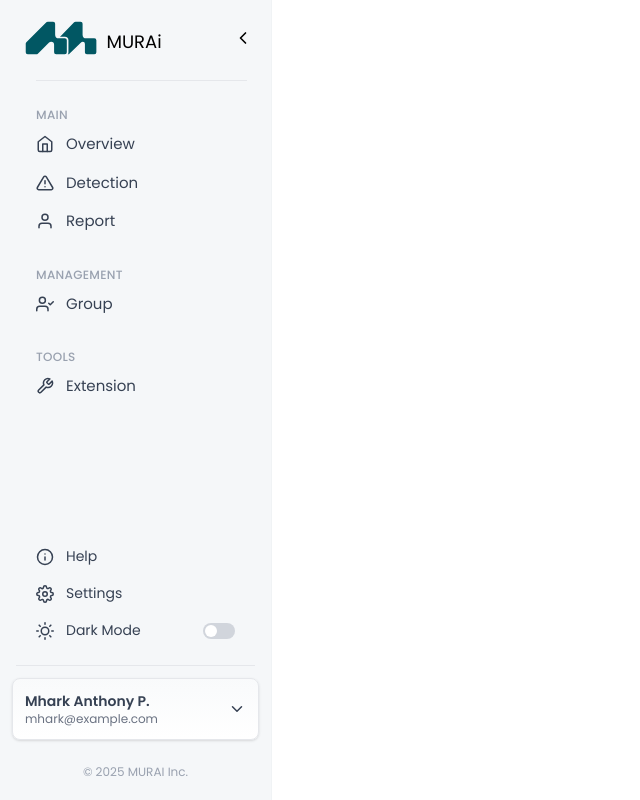
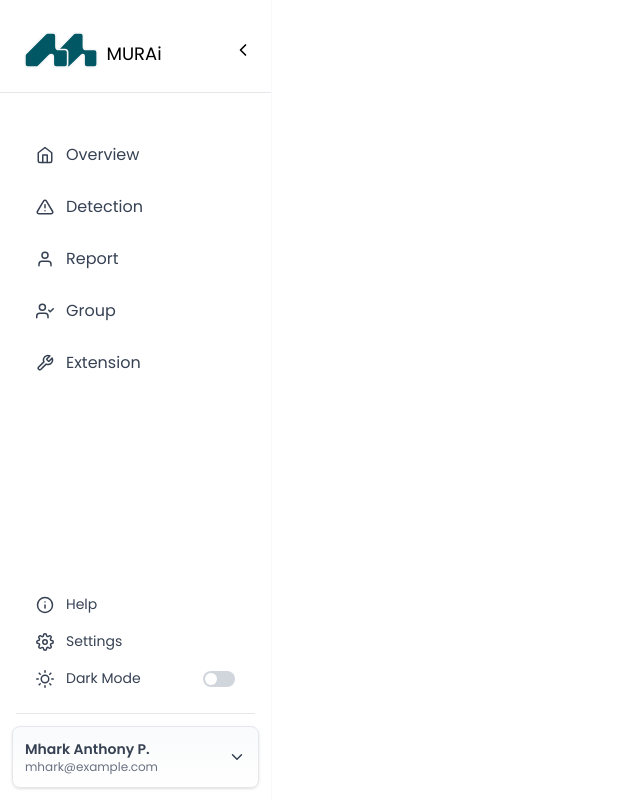
Before and after one commit to yno0/murai-web-app, a React (Vite) app: page /client in a window 1280 px wide. Shown: the whole page, without its empty margins (0-640 px from the left). Built offline with nearby package versions, Linux system fonts and the light colour scheme.

Commit message:
revised ssidenav for client final v2

```diff
--- a/src/components/client/sidebar.jsx
+++ b/src/components/client/sidebar.jsx
@@ -45,6 +45,8 @@ export function ClientSidebar() {
   const toolsMenu = [
     { label: "Extension", icon: <FiTool />, href: "/client/extension" },
   ];
+
+  const menuItems = [...mainMenu, ...managementMenu, ...toolsMenu];
 
   const lowerMenu = [
     { label: "Help", icon: <FiInfo />, href: "/client/help" },
@@ -94,7 +96,7 @@ export function ClientSidebar() {
 
   return (
     <aside
-      className={`bg-[#F5F7F9] h-screen flex flex-col justify-between border-r border-gray-200/30 transition-all duration-300 ${isOpen ? "w-68" : "w-16"}`}
+      className={`bg-white h-screen flex flex-col justify-between border-r border-gray-200/30 transition-all duration-300 pt-3 ${isOpen ? "w-68" : "w-16"}`}
       style={{ fontFamily: 'Poppins, sans-serif', position: 'relative' }}
     >
       {/* Top: Toggle Button (closed) and Logo/Menu (open) */}
@@ -126,75 +128,27 @@ export function ClientSidebar() {
                   <FiChevronLeft size={20} />
                 </button>
               </div>
-              <div className="border-t border-gray-200 mb-6 mx-3"></div>
+              <div className="border-t border-gray-200 mb-10 -ml-6 -mr-3"></div>
             </>
           )}
-          <nav className={`flex flex-col gap-0 ${isOpen ? "" : "items-center"}`}>
-            {/* Main Menu Items */}
-            {isOpen && (
-              <span className="text-xs text-gray-400 font-medium px-3 py-0.5 uppercase tracking-wide">Main</span>
-            )}
-            {mainMenu.map((item) => {
+          <nav className={`flex flex-col ${isOpen ? "gap-2" : "items-center gap-1.5"}`}>
+            {menuItems.map((item) => {
               const isActive = location.pathname === item.href;
               return (
+                <React.Fragment key={item.label}>
                   <a
-                  key={item.label}
                     href={item.href}
-                  className={`flex items-center ${isOpen ? "gap-2.5 px-3 py-2 rounded-lg w-full" : "justify-center p-2 rounded-lg w-10 h-10"} transition-all duration-200 ease-in-out
-                    ${isActive ? "bg-white text-[#015763] shadow-sm font-semibold border border-gray-100" : "text-gray-700 hover:bg-gray-100 hover:text-gray-900 hover:shadow-sm"}`}
-                  style={{ fontSize: '15px', fontWeight: '400' }}
+                    className={`flex items-center ${isOpen ? "gap-2.5 px-3 py-2.5 rounded-lg w-full" : "justify-center p-2 rounded-lg w-10 h-10"} transition-all duration-200 ease-in-out
+                      ${isActive ? "bg-[#015763] text-white shadow-sm font-semibold" : "text-gray-700 hover:bg-[#015763]/10 hover:text-[#015763] hover:shadow-sm"}`}
+                    style={{ fontSize: '16px', fontWeight: '400' }}
                     aria-label={item.label}
                   >
                     <span className="text-lg flex-shrink-0">{item.icon}</span>
-                  {isOpen && <span className="pl-0.5" style={{ fontSize: '15px', fontWeight: '400' }}>{item.label}</span>}
+                    {isOpen && <span className="pl-0.5" style={{ fontSize: '16px', fontWeight: '400' }}>{item.label}</span>}
                   </a>
+                </React.Fragment>
               );
             })}
-
-            {/* Management Menu Items */}
-            {isOpen && (
-              <span className="text-xs text-gray-400 font-medium px-3 py-0.5 uppercase tracking-wide mt-6">Management</span>
-            )}
-            {managementMenu.map((item) => {
-              const isActive = location.pathname === item.href;
-              return (
-                <a
-                  key={item.label}
-                  href={item.href}
-                  className={`flex items-center ${isOpen ? "gap-2.5 px-3 py-2 rounded-lg w-full" : "justify-center p-2 rounded-lg w-10 h-10"} transition-all duration-200 ease-in-out
-                    ${isActive ? "bg-white text-[#015763] shadow-sm font-semibold border border-gray-100" : "text-gray-700 hover:bg-gray-100 hover:text-gray-900 hover:shadow-sm"}`}
-                  style={{ fontSize: '15px', fontWeight: '400' }}
-                  aria-label={item.label}
-                >
-                  <span className="text-lg flex-shrink-0">{item.icon}</span>
-                  {isOpen && <span className="pl-0.5" style={{ fontSize: '15px', fontWeight: '400' }}>{item.label}</span>}
-                </a>
-              );
-            })}
-
-            {/* Tools Menu Items */}
-            {isOpen && (
-              <span className="text-xs text-gray-400 font-medium px-3 py-0.5 uppercase tracking-wide mt-6">Tools</span>
-            )}
-            {toolsMenu.map((item) => {
-              const isActive = location.pathname === item.href;
-              return (
-                <a
-                  key={item.label}
-                  href={item.href}
-                  className={`flex items-center ${isOpen ? "gap-2.5 px-3 py-2 rounded-lg w-full" : "justify-center p-2 rounded-lg w-10 h-10"} transition-all duration-200 ease-in-out
-                    ${isActive ? "bg-white text-[#015763] shadow-sm font-semibold border border-gray-100" : "text-gray-700 hover:bg-gray-100 hover:text-gray-900 hover:shadow-sm"}`}
-                  style={{ fontSize: '15px', fontWeight: '400' }}
-                  aria-label={item.label}
-                >
-                  <span className="text-lg flex-shrink-0">{item.icon}</span>
-                  {isOpen && <span className="pl-0.5" style={{ fontSize: '15px', fontWeight: '400' }}>{item.label}</span>}
-                </a>
-              );
-            })}
-
-
-
           </nav>
         </div>
       </div>
@@ -250,12 +204,7 @@ export function ClientSidebar() {
             </button>
             {showAccountMenu && AccountMenu}
 
-            {/* Company Footer */}
-            {isOpen && (
-              <div className="px-3 py-2 mt-2">
-                <span className="text-xs text-gray-400 text-center block">© 2025 MURAI Inc.</span>
-              </div>
-            )}
+
           </>
         ) : (
           <>
```
Lines whose indentation alone changed are shown as unchanged.
